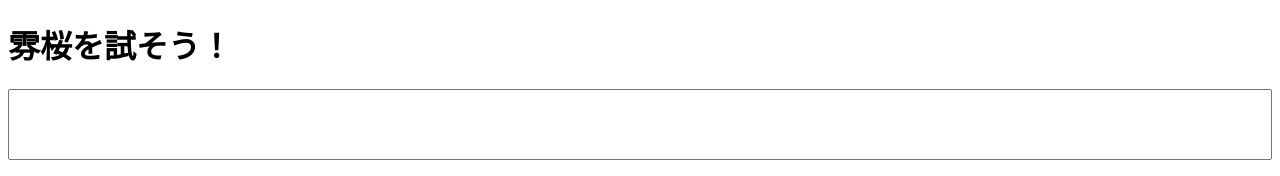
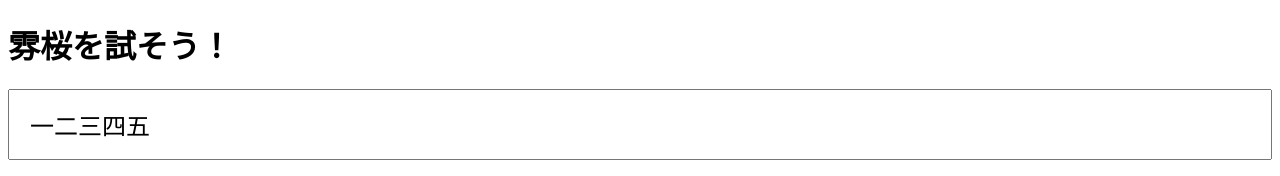
Before and after one commit to epikijetesantakalu/phun-tuo, a plain HTML site: page index.html in a window 1280 px wide. Drawn offline with Linux system fonts and the light colour scheme.

Commit message:
Update index.html

```diff
--- a/index.html
+++ b/index.html
@@ -25,6 +25,7 @@
         font-family: 'Phun Tuo';
       "
       type="text"
+      value="一二三四五"
     />
   </body>
 </html>
```
